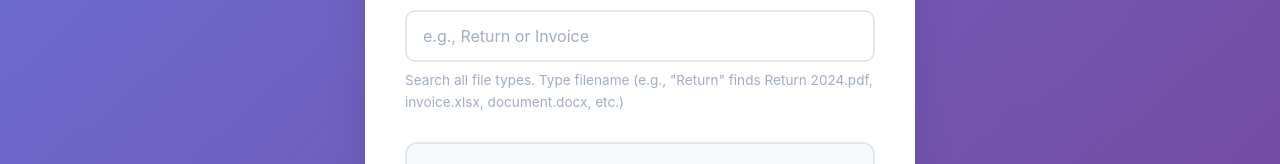
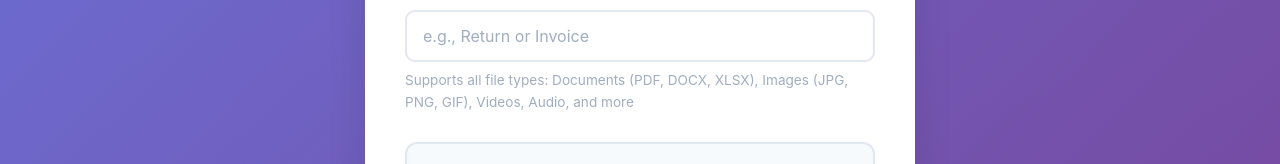
Before and after one commit to ZaidTehsinX/file-finder-app, a React (Vite) app: page / in a window 1280 px wide. Shown: the part 395-559 px from the top of the page. Built offline with nearby package versions, Linux system fonts and the light colour scheme.

Commit message:
Add file type support description: documents, images, videos, audio, and more

```diff
--- a/src/components/SearchForm.tsx
+++ b/src/components/SearchForm.tsx
@@ -58,7 +58,7 @@ const SearchForm: React.FC<SearchFormProps> = ({ onSearch, isLoading }) => {
               onKeyPress={(e) => e.key === 'Enter' && handleSearch()}
               disabled={isLoading}
             />
-            <p className="input-hint">Search all file types. Type filename (e.g., "Return" finds Return 2024.pdf, invoice.xlsx, document.docx, etc.)</p>
+            <p className="input-hint">Supports all file types: Documents (PDF, DOCX, XLSX), Images (JPG, PNG, GIF), Videos, Audio, and more</p>
           </div>
 
           <div className="folder-selection">
```
